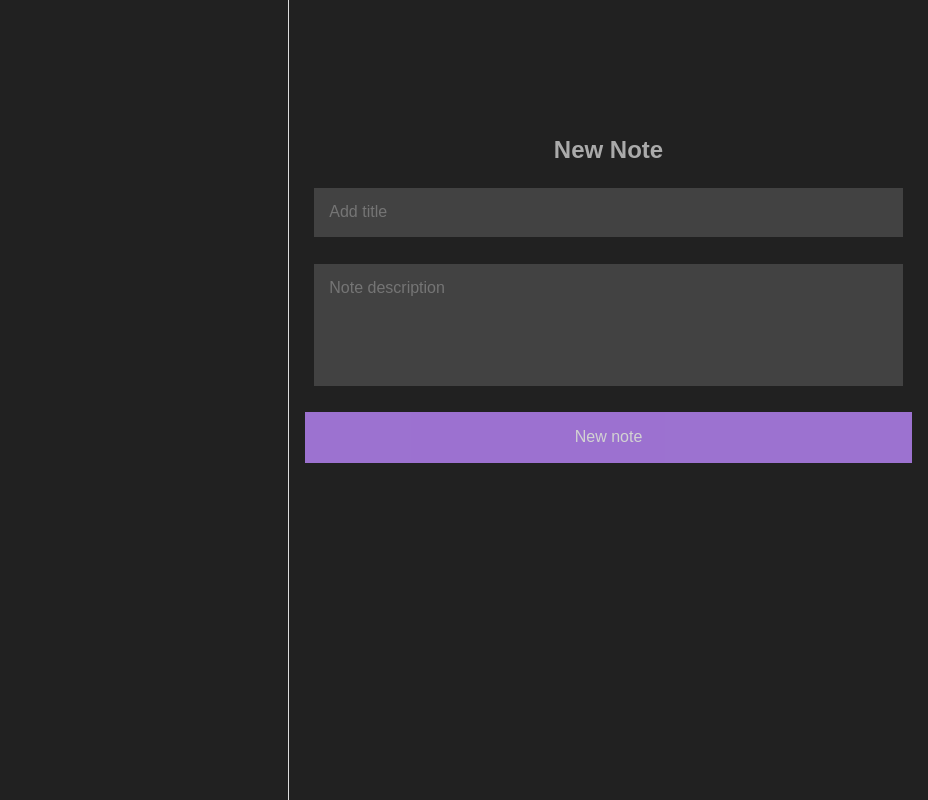
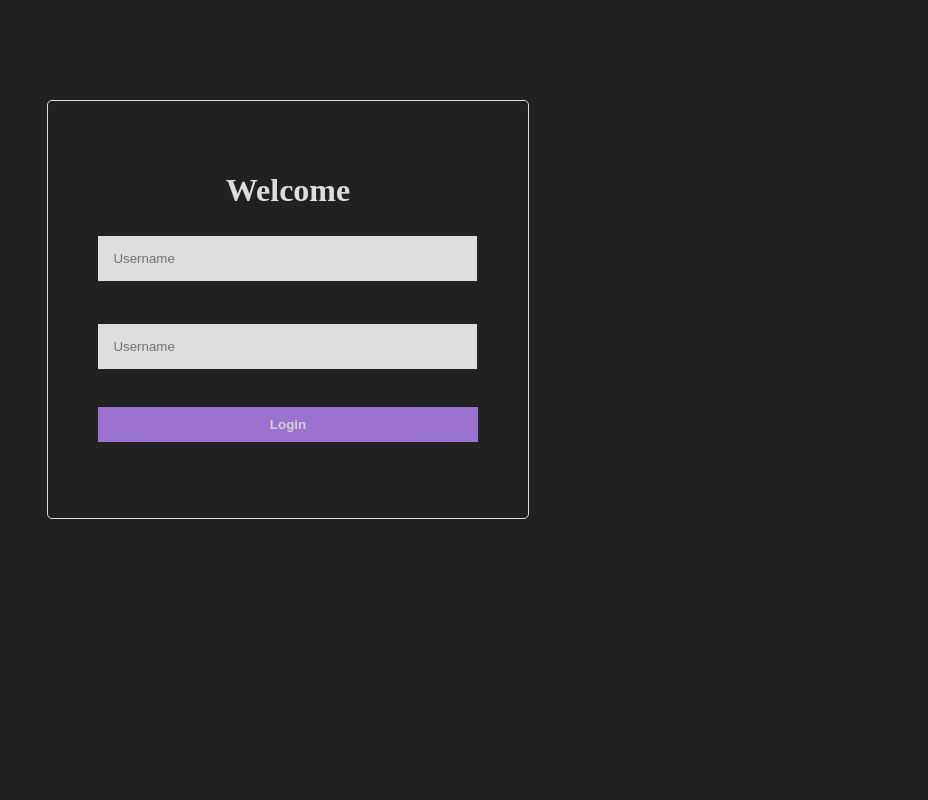
Before and after one commit to dimitriouore/Notes_App, a PHP site: page / in a window 1280 px wide. Shown: the whole page, without its empty margins (352-1280 px from the left). Run offline with PHP 8.4, Linux system fonts and the light colour scheme; data that the repository does not hold is empty; some libraries are stand-ins or nearby versions.

Commit message:
Added a log in page

```diff
--- a/css/main.css
+++ b/css/main.css
@@ -98,16 +98,16 @@ a, a:visited {
 }
 
 
-.modal {
+.side {
     padding-top: 100px; /* Location of the box */
     overflow: auto; /* Enable scroll if needed */}
 
-.modal-content {
+.side-content {
     background-color: #212121;
     margin: auto;
     border: 0px solid #888;}
 
-.modal-header {
+.side-header {
     color: #aaaaaa;}
 .form-container {
     max-width: 100%;
--- /dev/null
+++ b/css/style.css
@@ -0,0 +1,34 @@
+body {
+    background-color: #212121;
+}
+#frm{
+    border: solid #ddd 1px;
+    width: 30%;
+    border-radius: 5px;
+    margin: 100px auto;
+    padding: 50px;
+    color: #ddd;
+}
+#user,#pass{
+    width: 92%;
+    padding: 15px;
+    margin: 5px 0 22px 0;
+    border: none;
+    background: #424242;
+    resize: none;
+    background-color: #ddd;;
+}
+#btn{
+    background-color: #BB86FC;
+    color: white;
+    padding: 10px 14px;
+    border: none;
+    cursor: pointer;
+    width: 100%;
+    margin-bottom:10px;
+    opacity: 0.8;
+    font-weight: bold;
+}
+#btn:hover{
+    opacity: 2;
+}
--- a/index.php
+++ b/index.php
@@ -1,85 +1,25 @@
-<?php
-
-$connection = require_once './lib/pdo.php';
-$notes = $connection -> getNotes();
-
-$currentNote = [
-    'id' => '',
-    'title' => '',
-    'description' => ''
-];
-if (isset($_GET['id'])) {
-    $currentNote = $connection->getNoteById($_GET['id']);
-}
-?>
-
 <!DOCTYPE html>
-<html lang="en">
+<html>
 <head>
-    <meta charset="UTF-8">
-    <meta name="viewport" content="width=device-width, initial-scale=1.0">
-    <title>Notes App</title>
-    <link rel="stylesheet" href="https://cdnjs.cloudflare.com/ajax/libs/normalize/5.0.0/normalize.min.css">
-    <link rel="stylesheet" href="./css/main.css">
+    <title>Login Page</title>
+    <link rel="stylesheet" type="text/css" href="css/style.css">
 </head>
 <body>
-
-    <div class="notes" id="app">
-        <div class="notes__sidebar">
-            <div class="notes_listing">
-                <div class="notes__list">
-                <?php foreach ($notes as $notes__list_item): ?>
-                <div class="notes__list_item notes__list_item__selected">
-
-                    <div class="notes__small-title" id="update_note">
-                        <a href="?id=<?php echo $notes__list_item['id'] ?>"><?php echo $notes__list_item['title'] ?></a>
-                    </div>
-
-                    <div class="notes__small-body">
-                        <?php echo $notes__list_item['description'] ?>
-                    </div>
-
-                    <div class="notes__small-updated">
-                        <?php echo $notes__list_item['create_date'] ?>
-                    </div>
-
-                    <form action="./lib/delete.php" method="post">
-                        <input type="hidden" name="id" value="<?php echo $notes__list_item['id'] ?>">
-                        <button class="close">X</button>
-                    </form>
-                </div>
-                <br>
-                <?php endforeach; ?>
-            </div>
-        </div>
-    </div>
-
-    <div class="notes__preview">
-        <div id="myModal" class="modal">
-	        <div class="modal-content">
-                <div class="modal-header">
-	                <CENTER> <h2>New Note</h2> </CENTER>
-	            </div>
-                <div class="modal-body">
-		            <CENTER>
-		            <form class="form-container" action="./lib/create.php" method="post">
-                        <input type="hidden" name="id" value="<?php echo $currentNote['id'] ?>">
-			            <input type="text" name="title" placeholder="Add title" name="title" autocomplete="off"
-                            value="<?php echo $currentNote['title'] ?>" required>
-                        <textarea type="text" name="description" rows="5"
-                            placeholder="Note description" required><?php echo $currentNote['description'] ?></textarea>
-		                <button class='btn btn-primary'>
-                            <?php if ($currentNote['id']): ?>
-                                Update
-                            <?php else: ?>
-                                New note
-                            <?php endif ?>
-                        </button>
-                    </form>
-		            </CENTER>
-	            </div>
-	        </div>
-        </div>
+    <div id="frm">
+        <form action="./lib/login.php" method="POST">
+            <p>
+            <CENTER><p><h1>Welcome</h1></p></CENTER>
+            </p>
+            <p>
+                <input type="text" placeholder="Username" id="user" name="user" required/>
+            </p>
+            <p>
+                <input type="password" placeholder="Username" id="pass" name="pass" required/>
+            </p>
+            <p>
+                <input type="submit" id="btn" value="Login" />
+            </p>
+        </form>
     </div>
 </body>
 </html>
--- a/lib/create.php
+++ b/lib/create.php
@@ -12,4 +12,4 @@ if ($id){
     $connection->addNote($_POST);
 }
 
-header('Location: ../index.php');
+header('Location: ../notes.php');
--- a/lib/delete.php
+++ b/lib/delete.php
@@ -5,4 +5,4 @@ $connection = require_once 'pdo.php';
 
 $connection->removeNote($_POST['id']);
 
-header('Location: ../index.php');
+header('Location: ../notes.php');
```
Also changed, not shown: database/users.sql (added, +55 -0 lines), lib/login.php (added, +26 -0 lines), notes.php (added, +85 -0 lines).
